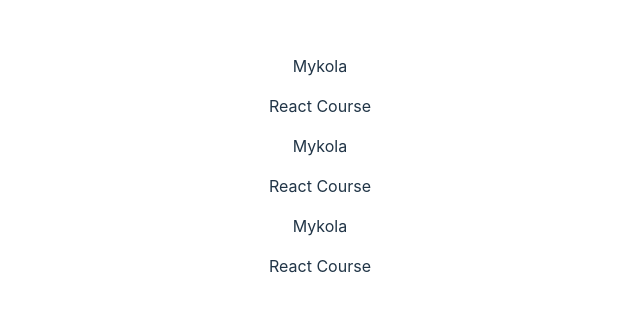
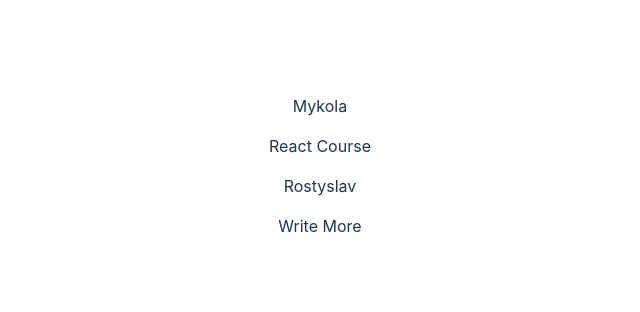
Before and after one commit to iftemplar/react-vite-project, a React (Vite) app: page / in a window 1280 px wide. Shown: the part 234-546 px from the top of the page, without its empty margins (320-960 px from the left). Built offline with nearby package versions, Linux system fonts and the light colour scheme.

Commit message:
Send parameters via props

```diff
--- a/src/App.jsx
+++ b/src/App.jsx
@@ -4,9 +4,8 @@ import Post from "./components/Post.jsx";
 function App() {
   return(
     <main>
-      <Post />
-      <Post />
-      <Post />
+      <Post name="Mykola" text="React Course" />
+      <Post name="Rostyslav" text="Write More" />
     </main>
   )}
 
--- a/src/components/Post.jsx
+++ b/src/components/Post.jsx
@@ -1,10 +1,8 @@
-const names = ['Mykola', 'Rostyslav'];
-function Post() {
-    const theName = Math.random() > 0.5 ? names[0] : names[1];
+function Post(props) {
     return(
         <div>
-            <p>{theName}</p>
-            <p>React Course</p>
+            <p>{props.name}</p>
+            <p>{props.text}</p>
         </div>
     )
 }
```
